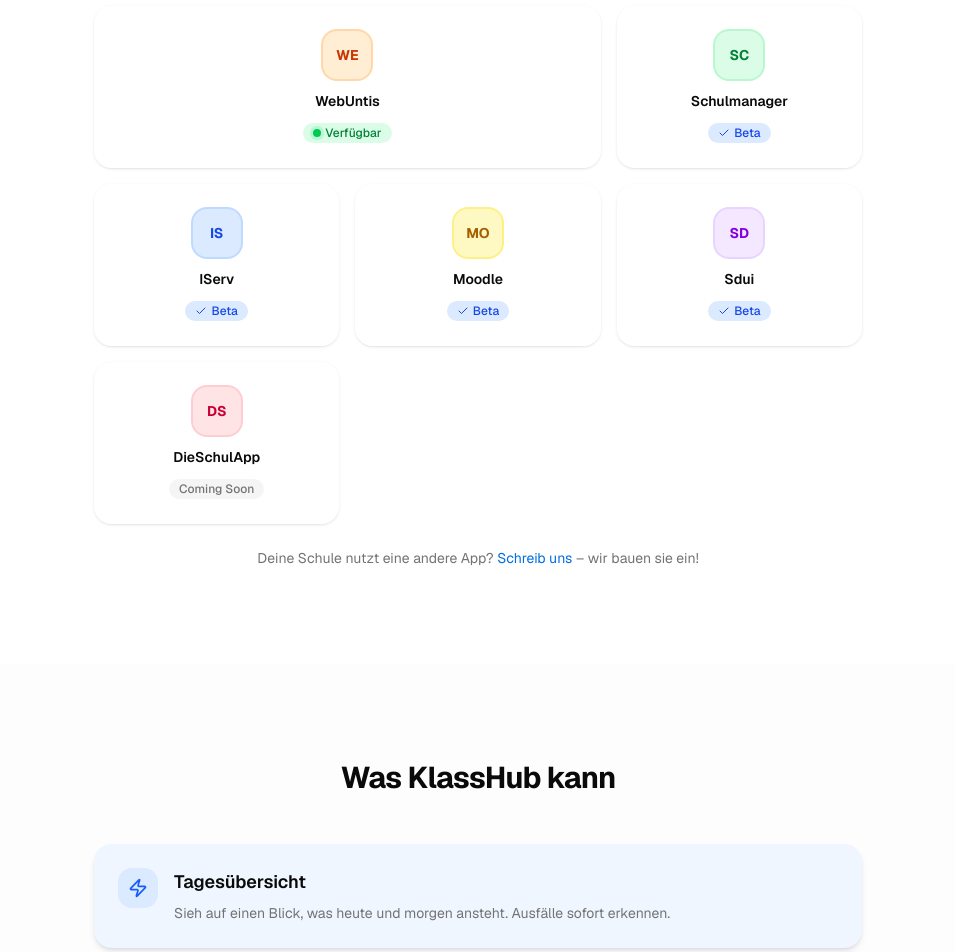
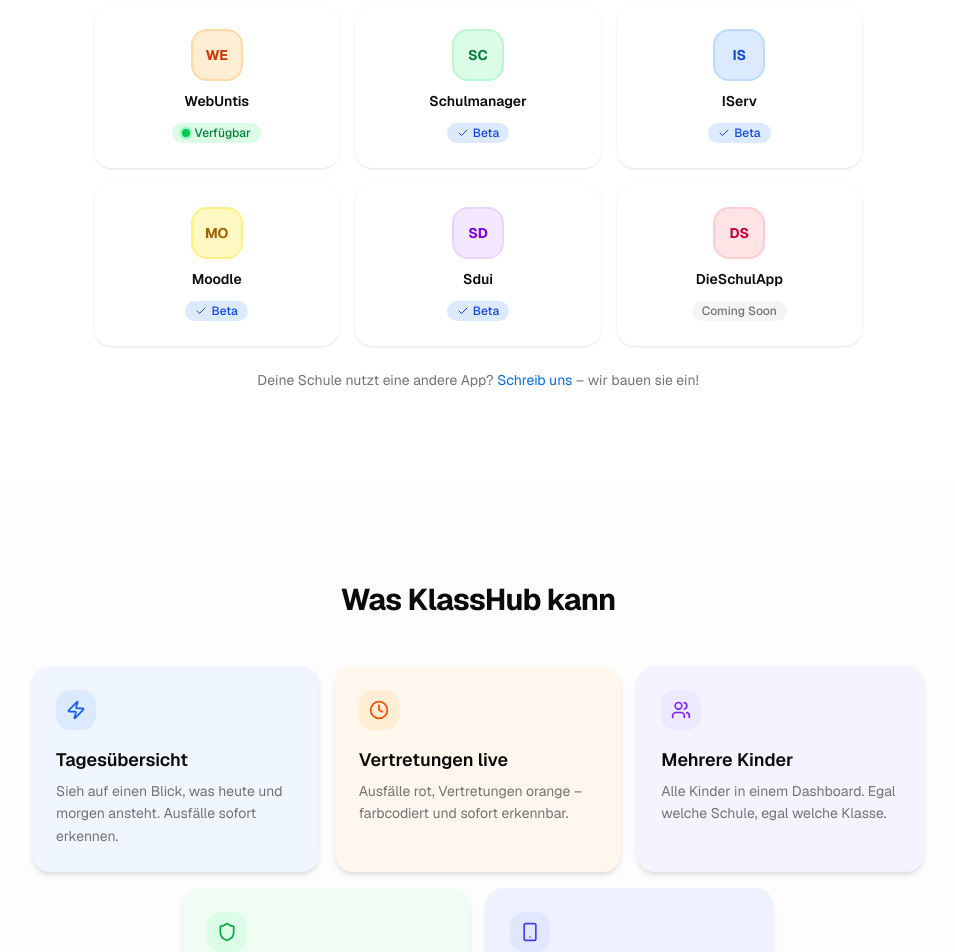
Before and after one commit to kevjaeg/klasshub, a Next.js app: page / in a window 1280 px wide. Shown: the part 1420-2372 px from the top of the page, without its empty margins (162-1117 px from the left). Built offline with nearby package versions, Linux system fonts and the light colour scheme; no server answers.

Commit message:
fix: use uniform tile sizes in platforms and features sections
Remove col-span-2 from platforms and features grids so all cards
are equal width. Center the last row in features with flex-wrap.

Co-Authored-By: Claude Opus 4.6 <noreply@anthropic.com>

```diff
--- a/src/components/landing/features-section.tsx
+++ b/src/components/landing/features-section.tsx
@@ -12,7 +12,6 @@ const features = [
     tint: "bg-blue-50",
     iconColor: "text-blue-600",
     iconBg: "bg-blue-100",
-    span: "sm:col-span-2",
   },
   {
     icon: Clock,
@@ -21,7 +20,6 @@ const features = [
     tint: "bg-orange-50",
     iconColor: "text-orange-600",
     iconBg: "bg-orange-100",
-    span: "",
   },
   {
     icon: Users,
@@ -30,7 +28,6 @@ const features = [
     tint: "bg-violet-50",
     iconColor: "text-violet-600",
     iconBg: "bg-violet-100",
-    span: "",
   },
   {
     icon: Shield,
@@ -39,7 +36,6 @@ const features = [
     tint: "bg-green-50",
     iconColor: "text-green-600",
     iconBg: "bg-green-100",
-    span: "",
     extra: (
       <a href="https://github.com/kevjaeg/klasshub" target="_blank" rel="noopener noreferrer" className="mt-2 inline-flex items-center gap-1.5 text-sm text-primary hover:underline">
         <Github className="h-3.5 w-3.5" />
@@ -54,7 +50,6 @@ const features = [
     tint: "bg-indigo-50",
     iconColor: "text-indigo-600",
     iconBg: "bg-indigo-100",
-    span: "sm:col-span-2",
   },
 ];
 
@@ -71,7 +66,7 @@ const item = {
 export function FeaturesSection() {
   return (
     <section className="bg-muted/20 px-6 py-24">
-      <div className="mx-auto max-w-3xl">
+      <div className="mx-auto max-w-4xl">
         <AnimatedSection className="mb-12 text-center">
           <h2 className="text-3xl font-bold tracking-tight">Was KlassHub kann</h2>
         </AnimatedSection>
@@ -81,26 +76,22 @@ export function FeaturesSection() {
           initial="hidden"
           whileInView="show"
           viewport={{ once: true, margin: "-50px" }}
-          className="grid grid-cols-1 gap-4 sm:grid-cols-2"
+          className="flex flex-wrap justify-center gap-4 [&>*]:w-full [&>*]:sm:w-[calc(50%-0.5rem)] [&>*]:lg:w-[calc(33.333%-0.75rem)]"
         >
           {features.map((f) => (
             <motion.div
               key={f.title}
               variants={item}
-              className={`group rounded-2xl ${f.tint} p-6 shadow-md transition-all duration-300 hover:-translate-y-1 hover:shadow-lg ${f.span}`}
+              className={`group rounded-2xl ${f.tint} p-6 shadow-md transition-all duration-300 hover:-translate-y-1 hover:shadow-lg`}
             >
-              <div className="flex gap-4">
-                <div className={`flex h-10 w-10 shrink-0 items-center justify-center rounded-xl ${f.iconBg}`}>
+              <div className={`mb-4 flex h-10 w-10 items-center justify-center rounded-xl ${f.iconBg}`}>
                 <f.icon className={`h-5 w-5 ${f.iconColor}`} />
               </div>
-                <div>
               <h3 className="text-lg font-semibold text-foreground">{f.title}</h3>
               <p className="mt-1.5 text-sm leading-relaxed text-muted-foreground">
                 {f.description}
               </p>
               {f.extra}
-                </div>
-              </div>
             </motion.div>
           ))}
         </motion.div>
--- a/src/components/landing/platforms-section.tsx
+++ b/src/components/landing/platforms-section.tsx
@@ -5,12 +5,12 @@ import { Check } from "lucide-react";
 import { AnimatedSection } from "./animated-section";
 
 const platforms = [
-  { name: "WebUntis", short: "WE", color: "bg-orange-100 text-orange-700 ring-orange-200", status: "live" as const, span: "sm:col-span-2" },
-  { name: "Schulmanager", short: "SC", color: "bg-green-100 text-green-700 ring-green-200", status: "beta" as const, span: "" },
-  { name: "IServ", short: "IS", color: "bg-blue-100 text-blue-700 ring-blue-200", status: "beta" as const, span: "" },
-  { name: "Moodle", short: "MO", color: "bg-yellow-100 text-yellow-700 ring-yellow-200", status: "beta" as const, span: "" },
-  { name: "Sdui", short: "SD", color: "bg-purple-100 text-purple-700 ring-purple-200", status: "beta" as const, span: "" },
-  { name: "DieSchulApp", short: "DS", color: "bg-rose-100 text-rose-700 ring-rose-200", status: "soon" as const, span: "" },
+  { name: "WebUntis", short: "WE", color: "bg-orange-100 text-orange-700 ring-orange-200", status: "live" as const },
+  { name: "Schulmanager", short: "SC", color: "bg-green-100 text-green-700 ring-green-200", status: "beta" as const },
+  { name: "IServ", short: "IS", color: "bg-blue-100 text-blue-700 ring-blue-200", status: "beta" as const },
+  { name: "Moodle", short: "MO", color: "bg-yellow-100 text-yellow-700 ring-yellow-200", status: "beta" as const },
+  { name: "Sdui", short: "SD", color: "bg-purple-100 text-purple-700 ring-purple-200", status: "beta" as const },
+  { name: "DieSchulApp", short: "DS", color: "bg-rose-100 text-rose-700 ring-rose-200", status: "soon" as const },
 ];
 
 const container = {
@@ -39,15 +39,15 @@ export function PlatformsSection() {
           initial="hidden"
           whileInView="show"
           viewport={{ once: true, margin: "-50px" }}
-          className="grid grid-cols-1 gap-4 sm:grid-cols-3"
+          className="grid grid-cols-2 gap-4 sm:grid-cols-3"
         >
           {platforms.map((p) => (
             <motion.div
               key={p.name}
               variants={item}
               className={`group relative flex flex-col items-center gap-3 rounded-2xl border border-white/60 bg-white/70 p-6 shadow-sm backdrop-blur-sm transition-all duration-300 hover:-translate-y-1 hover:shadow-md ${
-                p.span
-              } ${p.status === "soon" ? "opacity-50" : ""}`}
+                p.status === "soon" ? "opacity-50" : ""
+              }`}
             >
               <div className={`flex h-12 w-12 items-center justify-center rounded-xl text-sm font-bold ring-2 ${p.color}`}>
                 {p.short}
```
Lines whose indentation alone changed are shown as unchanged.
